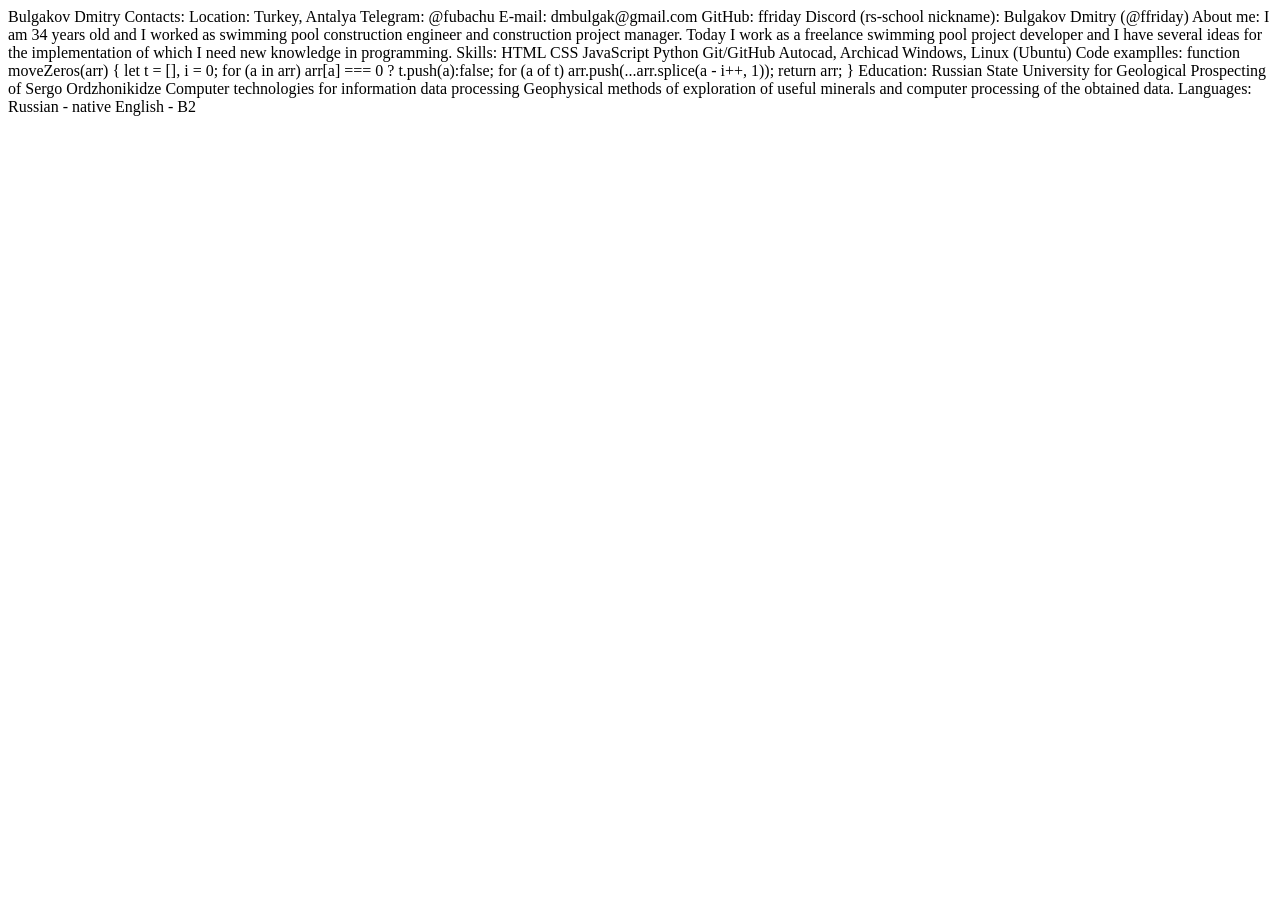
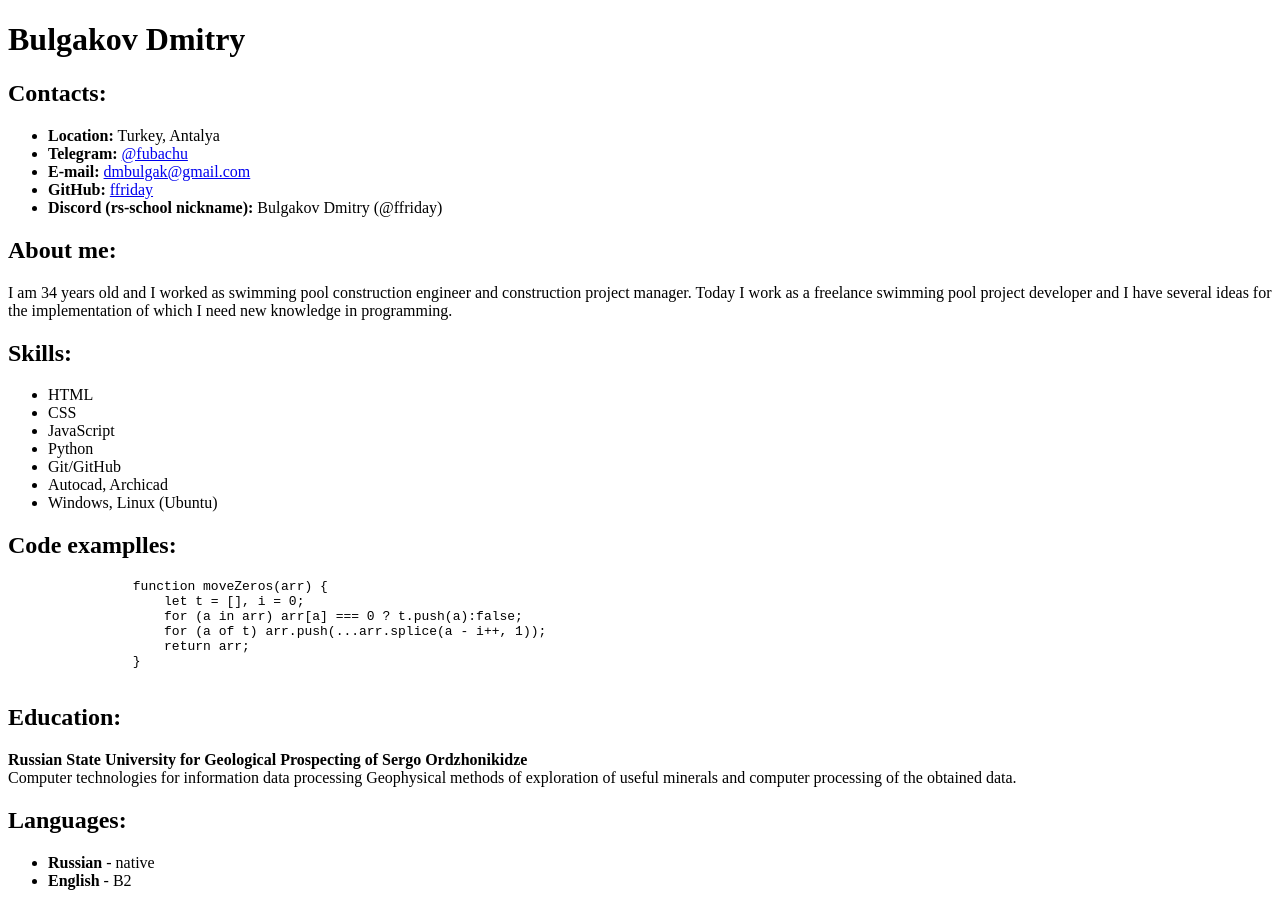
Before and after one commit to ffriday/rsschool-cv, a plain HTML site: page index.html in a window 1280 px wide. Before the commit the page ends 800 px from the top, so only its background shows below. Drawn offline with Linux system fonts and the light colour scheme.

Commit message:
feat: add cv tags

```diff
--- a/index.html
+++ b/index.html
@@ -1,41 +1,54 @@
 <!DOCTYPE html>
 <html>
     <head>
+        <meta charset="UTF-8">
+        <meta http-equiv="X-UA-Compatible" content="IE=edge">
+        <meta name="viewport" content="width=device-width, initial-scale=1.0">
         <title>CV</title>
         <link rel="stylesheet" href="style.css">
     </head>
     <body>
-        Bulgakov Dmitry
-        Contacts:
-        Location: Turkey, Antalya
-        Telegram: @fubachu
-        E-mail: dmbulgak@gmail.com
-        GitHub: ffriday
-        Discord (rs-school nickname): Bulgakov Dmitry (@ffriday)
-        About me:
-        I am 34 years old and I worked as swimming pool construction engineer and construction project manager. Today I work as a freelance swimming pool project developer and I have several ideas for the implementation of which I need new knowledge in programming.
+        <h1>Bulgakov Dmitry</h1>
+        <h2>Contacts:</h2>
+            <ul>
+                <li><b>Location:</b> Turkey, Antalya</li>
+                <li><b>Telegram:</b> <a href="https://t.me/fubachu">@fubachu</a></li>
+                <li><b>E-mail:</b> <a href="mailto:dmbulgak@gmail.com">dmbulgak@gmail.com</a></li>
+                <li><b>GitHub:</b> <a href="https://github.com/ffriday">ffriday</li></a></li>
+                <li><b>Discord (rs-school nickname):</b> Bulgakov Dmitry (@ffriday)</li>
+            </ul>
+        <h2>About me:</h2>
+        <p>I am 34 years old and I worked as swimming pool construction engineer and construction project manager. Today I work as a freelance swimming pool project developer and I have several ideas for the implementation of which I need new knowledge in programming.</p>
 
-        Skills:
-        HTML
-        CSS
-        JavaScript
-        Python
-        Git/GitHub
-        Autocad, Archicad
-        Windows, Linux (Ubuntu)
-        Code examplles:
+        <h2>Skills:</h2>
+            <ul>
+                <li>HTML</li>
+                <li>CSS</li>
+                <li>JavaScript</>
+                <li>Python</li>
+                <li>Git/GitHub</li>
+                <li>Autocad, Archicad</>
+                <li>Windows, Linux (Ubuntu)</li>
+            </ul>
+        <h2>Code examplles:</h2>
+            <pre>
                 function moveZeros(arr) {
                     let t = [], i = 0;
                     for (a in arr) arr[a] === 0 ? t.push(a):false;
                     for (a of t) arr.push(...arr.splice(a - i++, 1));
                     return arr;
                 }
-        Education:
-        Russian State University for Geological Prospecting of Sergo Ordzhonikidze
+            </pre>
+        <h2>Education:</h2>
+        <p>
+            <b>Russian State University for Geological Prospecting of Sergo Ordzhonikidze</b></br>
             Computer technologies for information data processing Geophysical methods of exploration of useful minerals and computer processing of the obtained data.
+        </p>
 
-        Languages:
-        Russian - native
-        English - B2
+        <h2>Languages:</h2>
+            <ul>
+                <li><b>Russian</b> - native</li>
+                <li><b>English</b> - B2</li>
+            </ul>
     </body>
 </html>
```
Lines whose indentation alone changed are shown as unchanged.
